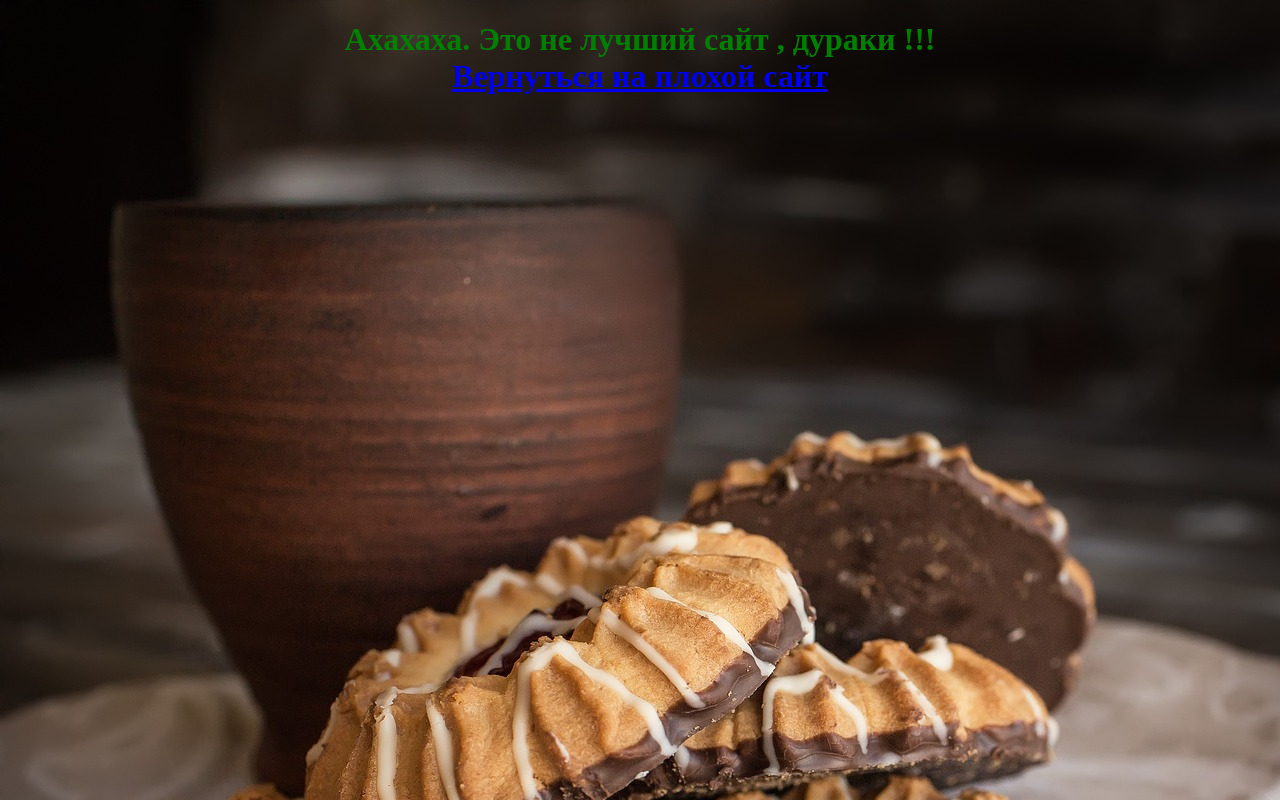
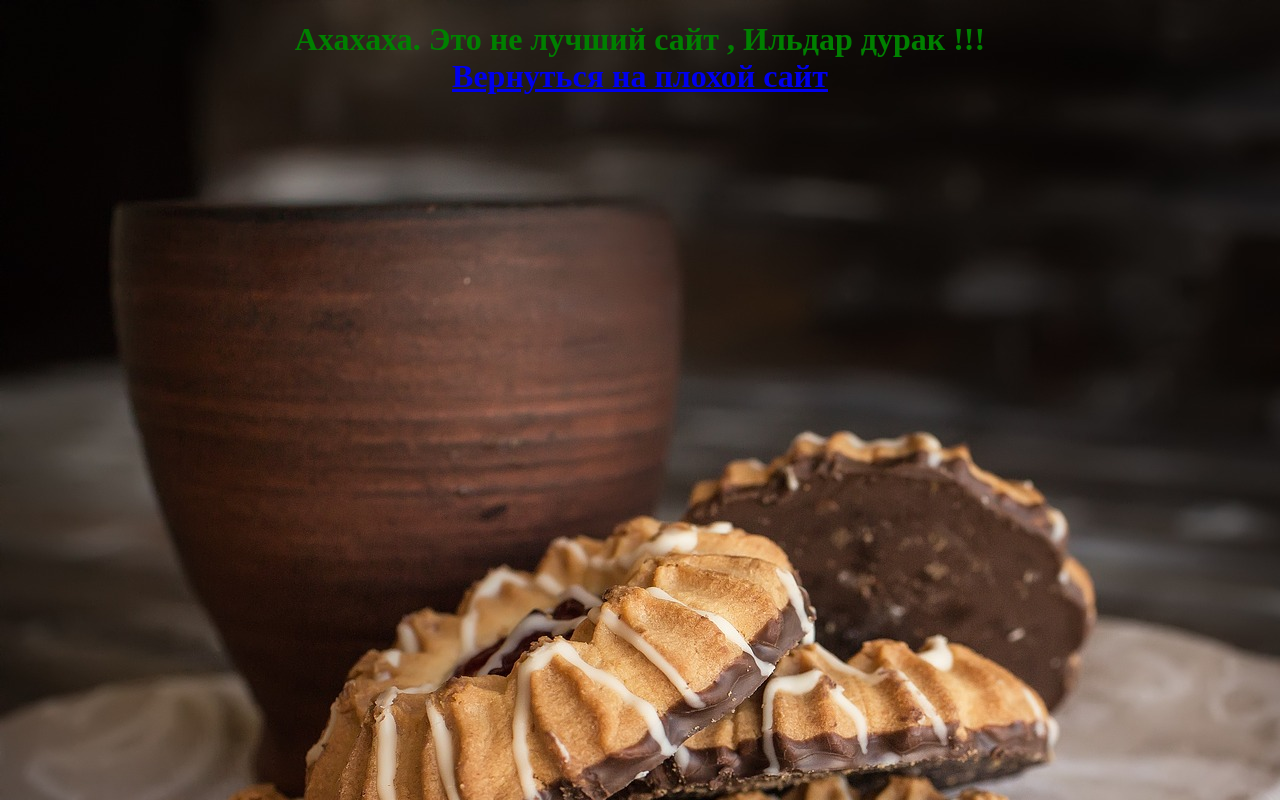
Before and after one commit to Reengame/boom, a plain HTML site: page лучший сайт.html in a window 1280 px wide. Drawn offline with Linux system fonts and the light colour scheme.

Commit message:
Update лучший сайт.html

```diff
--- a/лучший сайт.html
+++ b/лучший сайт.html
@@ -8,7 +8,7 @@
 <body>
 <body style="background-image:url(4.jpg)">
 
-<span style="color: green"><h1 align="center">Ахахаха. Это не лучший сайт , дураки !!!<br>
+<span style="color: green"><h1 align="center">Ахахаха. Это не лучший сайт , Ильдар дурак !!!<br>
 <a href="index.html">Вернуться на плохой сайт</a></h1></span>
 </body>
 
```
